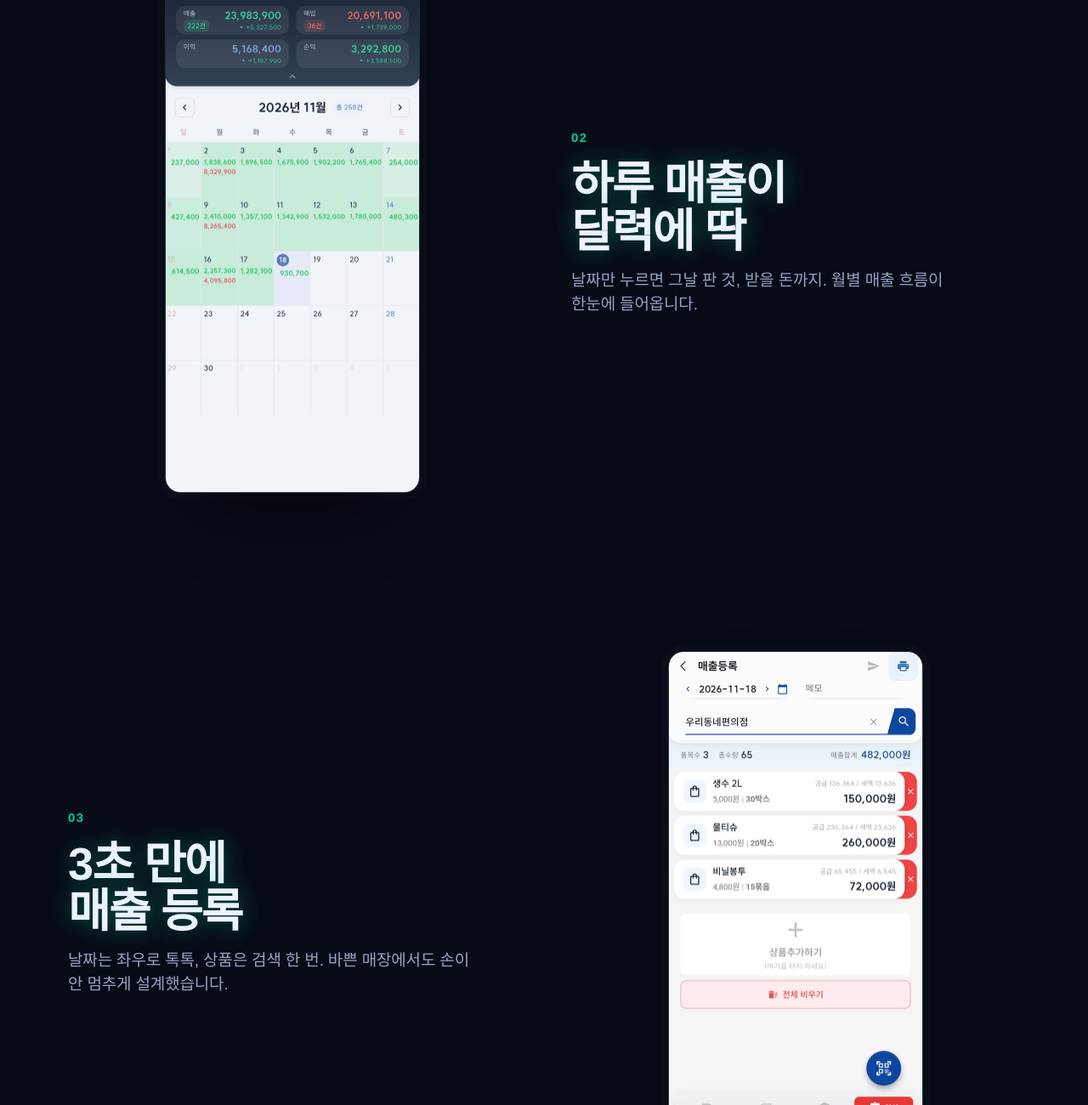
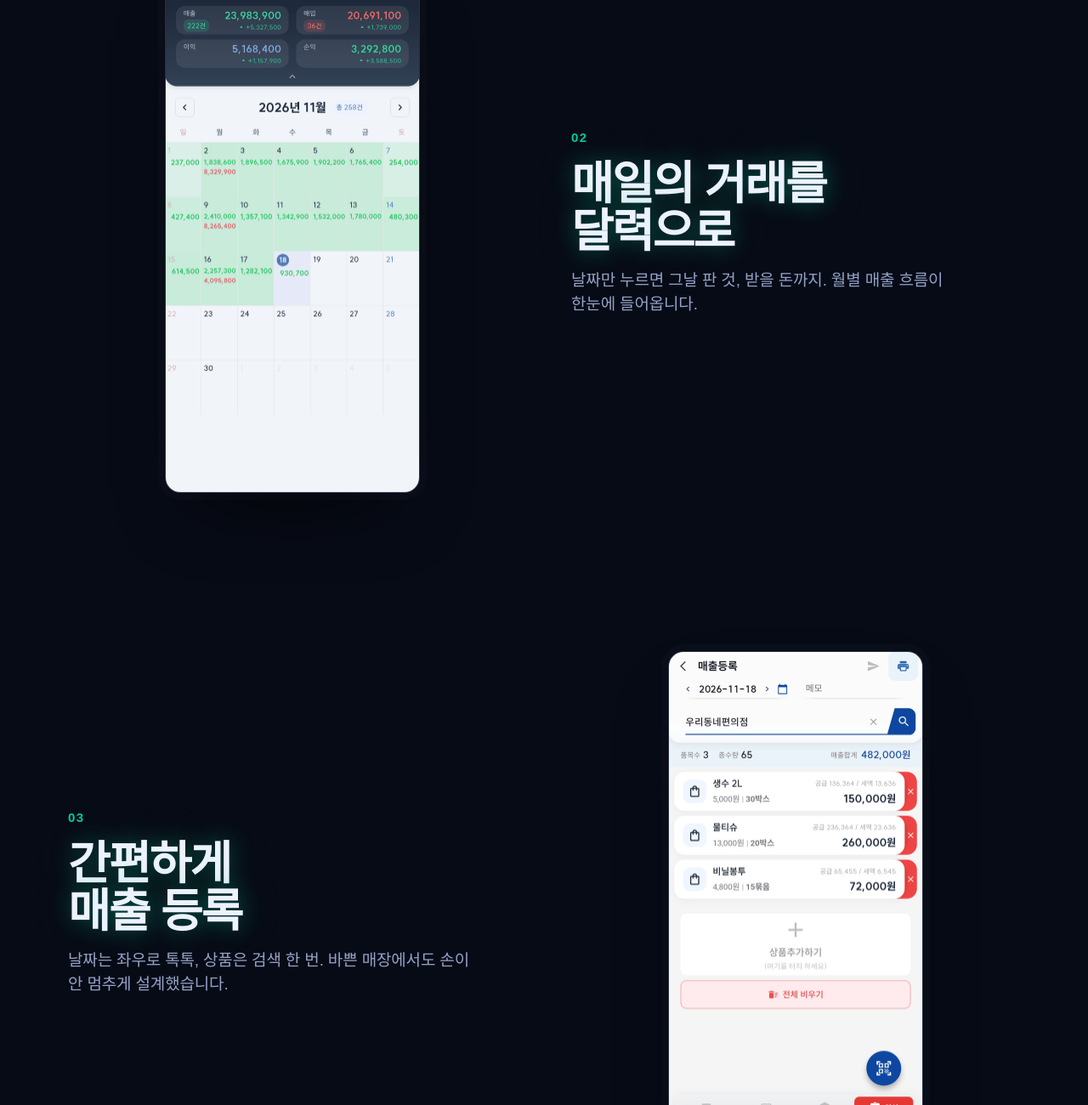
Before and after one commit to mobinogi/stitt, a plain HTML site: page index.html in a window 1280 px wide. Shown: the part 1765-3065 px from the top of the page at 85% size. Drawn offline with Linux system fonts and the light colour scheme; animation ran at ten frames a second; a web font is replaced by a local one.

Commit message:
랜딩: 달력·매출등록 제목 문구 변경

```diff
--- a/index.html
+++ b/index.html
@@ -266,7 +266,7 @@
     <div class="inner">
       <div class="copy">
         <div class="num rise">02</div>
-        <h2 class="rise d1">하루 매출이<br>달력에 딱</h2>
+        <h2 class="rise d1">매일의 거래를<br>달력으로</h2>
         <p class="lead rise d2">날짜만 누르면 그날 판 것, 받을 돈까지. 월별 매출 흐름이
           한눈에 들어옵니다.</p>
       </div>
@@ -284,7 +284,7 @@
     <div class="inner">
       <div class="copy">
         <div class="num rise">03</div>
-        <h2 class="rise d1">3초 만에<br>매출 등록</h2>
+        <h2 class="rise d1">간편하게<br>매출 등록</h2>
         <p class="lead rise d2">날짜는 좌우로 톡톡, 상품은 검색 한 번. 바쁜 매장에서도
           손이 안 멈추게 설계했습니다.</p>
       </div>
```
